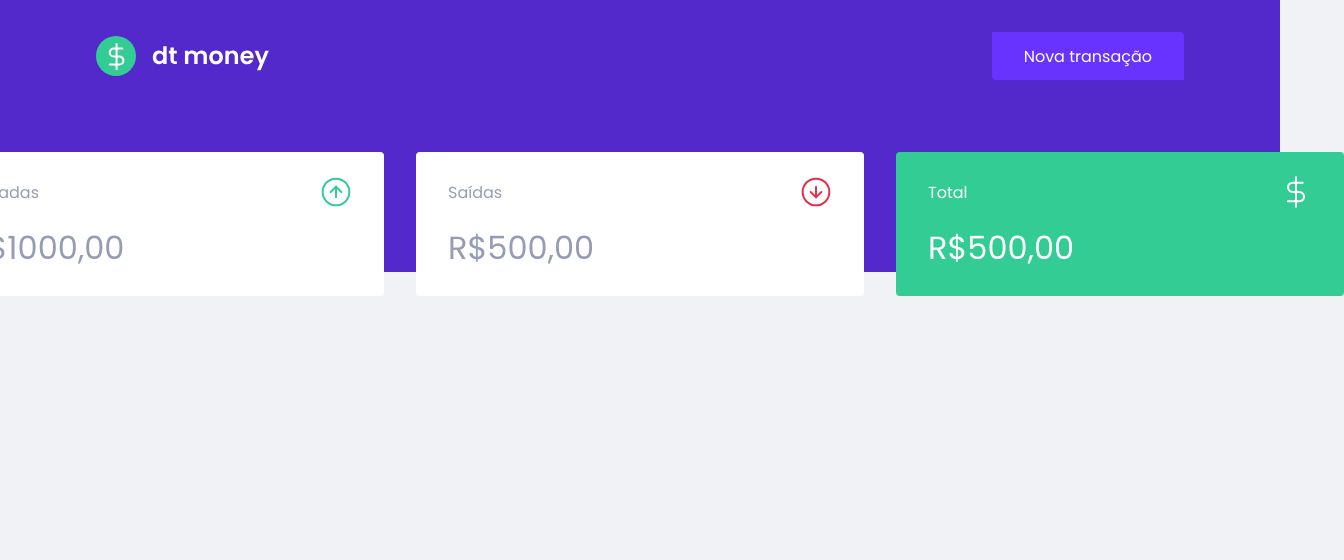
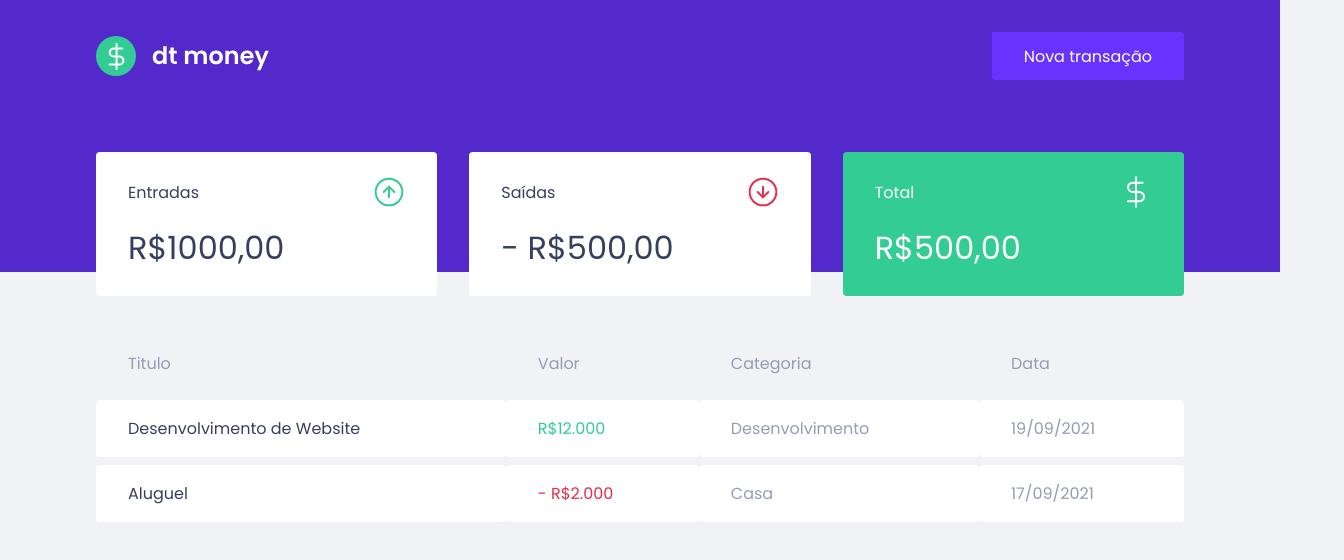
Before and after one commit to gabrielmiller1/ignite-reactjs-dtmoney, a React (Create React App) app: page / in a window 1280 px wide. Shown: the top 560 px of the page, 1344 px wide, since content can reach past the window. Built offline with nearby package versions, Linux system fonts and the light colour scheme.

Commit message:
Creating TransactionsTable component and styling

```diff
--- a/src/App.tsx
+++ b/src/App.tsx
@@ -1,4 +1,3 @@
-import styled from 'styled-components';
 import { Dashboard } from './components/Dashboard';
 import { Header } from './components/Header';
 import { GlobalStyle } from './styles/global'
@@ -7,8 +6,8 @@
   return (
     <>
       <Header />
-      <Dashboard/>
-      <GlobalStyle/>
+      <Dashboard />
+      <GlobalStyle />
     </>
   );
 }
--- a/src/components/Dashboard/index.tsx
+++ b/src/components/Dashboard/index.tsx
@@ -1,10 +1,13 @@
+import { Summary } from "../Summary";
+import { TransactionsTable } from "../TransactionsTable";
+
 import { Container } from "../Dashboard/styles";
-import { Summary } from "../Summary";
 
 export function Dashboard() {
     return(
         <Container>
         <Summary />
+        <TransactionsTable />
         </Container>
     );
 }
--- a/src/components/Summary/index.tsx
+++ b/src/components/Summary/index.tsx
@@ -1,4 +1,4 @@
-import { Container } from "./styles";
+import { Container } from "../Summary/styles";
 
 import incomeImg from '../../assets/income.svg'
 import outcomeImg from '../../assets/outcome.svg'
@@ -19,7 +19,7 @@
                     <p>Saídas</p>
                     <img src={outcomeImg} alt="Saídas" />
                 </header>
-                <strong>R$500,00</strong>
+                <strong>- R$500,00</strong>
             </div>
             <div className="highlight-background">
                 <header>
--- a/src/components/Summary/styles.ts
+++ b/src/components/Summary/styles.ts
@@ -4,7 +4,7 @@
     display: grid;
     grid-template-columns: repeat(3, 1fr);
     gap: 2rem;
-    margin: -10rem;
+    margin-top: -10rem;
 
     div {
         background-color: var(--shape);
--- /dev/null
+++ b/src/components/TransactionsTable/index.tsx
@@ -0,0 +1,33 @@
+import { Container } from "../TransactionsTable/styles";
+
+export function TransactionsTable() {
+    return(
+        <Container>
+            <table>
+                <thead>
+                    <tr>
+                        <th>Titulo</th>
+                        <th>Valor </th>
+                        <th>Categoria</th>
+                        <th>Data</th>
+                    </tr>
+                </thead>
+
+                <tbody>
+                    <tr>
+                        <td>Desenvolvimento de Website</td>
+                        <td className="deposit">R$12.000</td>
+                        <td>Desenvolvimento</td>
+                        <td>19/09/2021</td>
+                    </tr>
+                    <tr>
+                        <td>Aluguel</td>
+                        <td className="withdraw">- R$2.000</td>
+                        <td>Casa</td>
+                        <td>17/09/2021</td>
+                    </tr>
+                </tbody>
+            </table>
+        </Container>
+    );
+}
--- /dev/null
+++ b/src/components/TransactionsTable/styles.ts
@@ -0,0 +1,38 @@
+import styled from "styled-components";
+
+export const Container = styled.div`
+  margin-top: 2rem;
+
+    table {
+    width: 100%;
+    border-spacing: 0 0.5rem;
+
+        th {
+            color: var(--text-body);
+            font-weight: 400;
+            padding: 1rem 2rem;
+            text-align: left;
+            line-height: 1.5rem;
+        }
+
+        td {
+            padding: 1rem 2rem;
+            border: 0;
+            background: var(--shape);
+            color: var(--text-body);
+            border-radius: 0.25rem;
+
+            &:first-child {
+                color: var(--text-title);
+            }
+
+            &.deposit {
+            color: var(--green);
+            }
+
+            &.withdraw {
+                color: var(--red);
+            }
+        }
+    }
+`;
--- a/src/styles/global.ts
+++ b/src/styles/global.ts
@@ -9,8 +9,8 @@
 
         --blue-light: #6933ff;
 
-        --text-tilte: #363f5f;
-        --text-title: #969cb3;
+        --text-title: #363f5f;
+        --text-body: #969cb3;
 
         --background: #f0f2f5;
         --shape: #ffffff;
```
